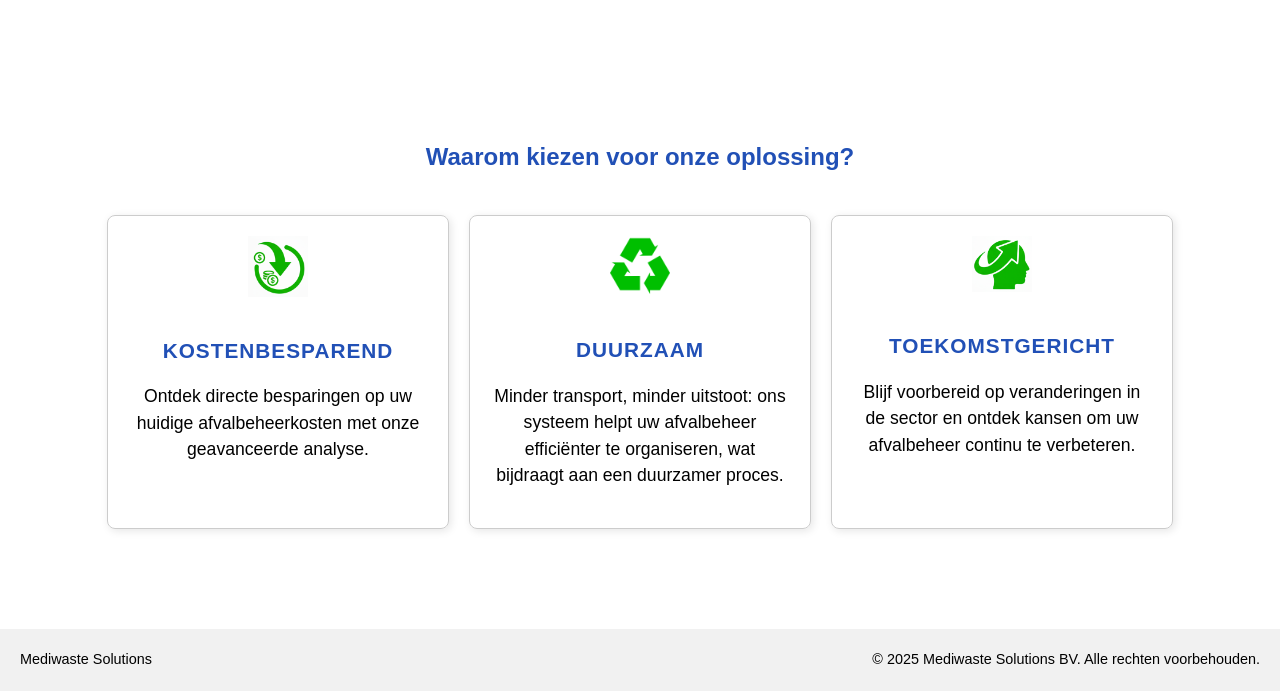
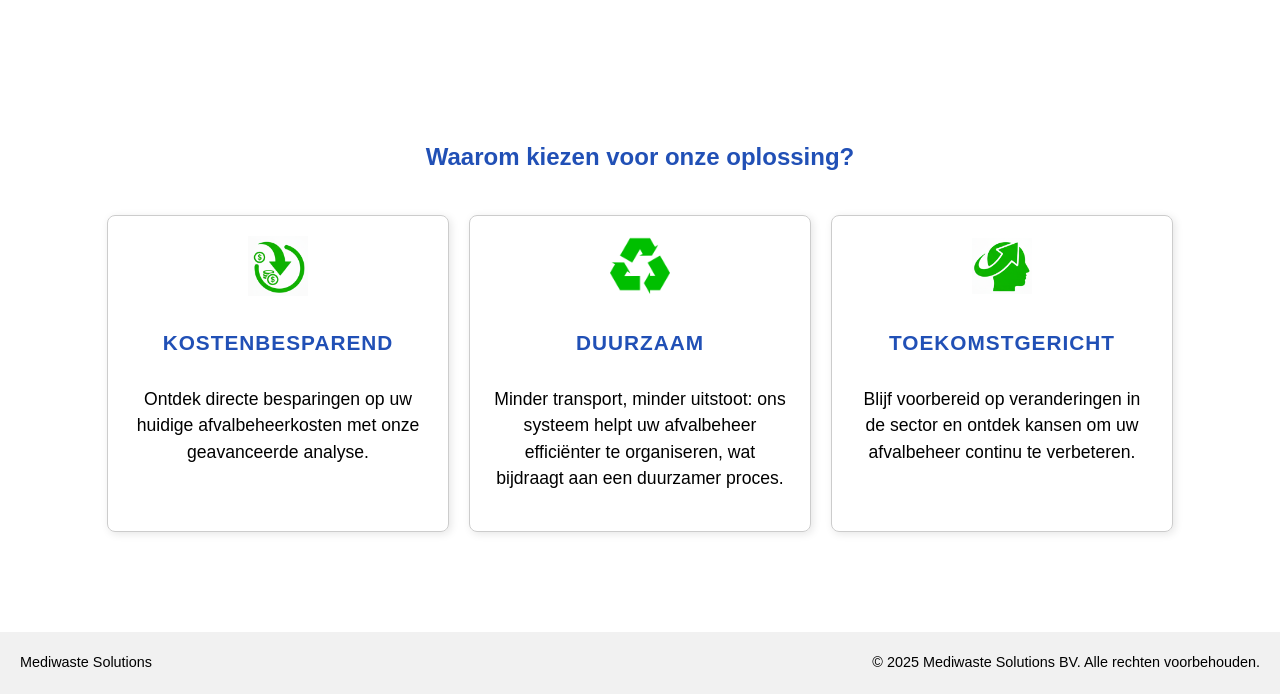
Before and after one commit to A-D-DBS-application/web-application-2025-group41, a Python web app: template Mediwaste Solutions BV_app/app/templates/Homepage.html in a window 1280 px wide. Shown: the part 608-1302 px from the top of the page. Run offline with Jinja, Linux system fonts and the light colour scheme; the template is opened without the code that fills it, so the values that code supplies are empty.

Commit message:
update homepage html
De titels in de kaders in drukletters
logo in het midden gecentreerd
boxes even groot

```diff
--- a/Mediwaste Solutions BV_app/app/templates/Homepage.html
+++ b/Mediwaste Solutions BV_app/app/templates/Homepage.html
@@ -47,7 +47,12 @@ h1 {
   color: #2150b6;
   font-size: 3rem;
   margin-bottom: 20px;
+  max-width: 600px;
+  margin-left: auto;
+  margin-right: auto;
 }
+
+
 p {
   font-size: 1.1rem;
   margin-bottom: 20px;
@@ -77,7 +82,16 @@ p {
   justify-content: center;
   gap: 20px;
   flex-wrap: nowrap;
+  align-items: stretch;
 }
+
+.options img {
+  width: 60px;
+  height: 60px;
+  object-fit: contain;
+  margin-bottom: 10px;
+}
+
 .option {
   border: 1px solid #ccc;
   border-radius: 8px;
@@ -86,6 +100,10 @@ p {
   box-shadow: 2px 2px 8px rgba(0,0,0,0.1);
   text-align: center;
   flex-shrink: 0;
+  display: flex;
+  flex-direction: column;
+  justify-content: flex-start;
+  align-items: center;
 }
 .option h3 {
   margin-bottom: 10px;
@@ -139,7 +157,7 @@ const root = document.getElementById('root');
 
 // Titel en beschrijving
 const title = document.createElement('h1');
-title.textContent = 'Bespaar op de kosten voor de verwerking van RMA';
+title.innerHTML = 'Bespaar op de kosten voor de verwerking van RMA';
 const description = document.createElement('p');
 description.innerHTML =
   'Ontdek hoeveel uw organisatie kan besparen met een alternatieve manier van medische afvalverwerking.<br>' +
```
